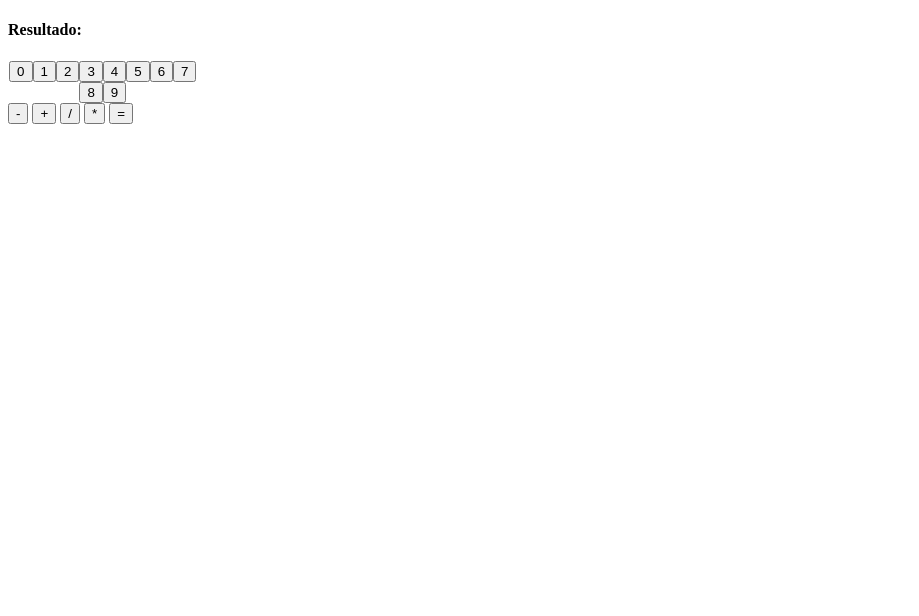
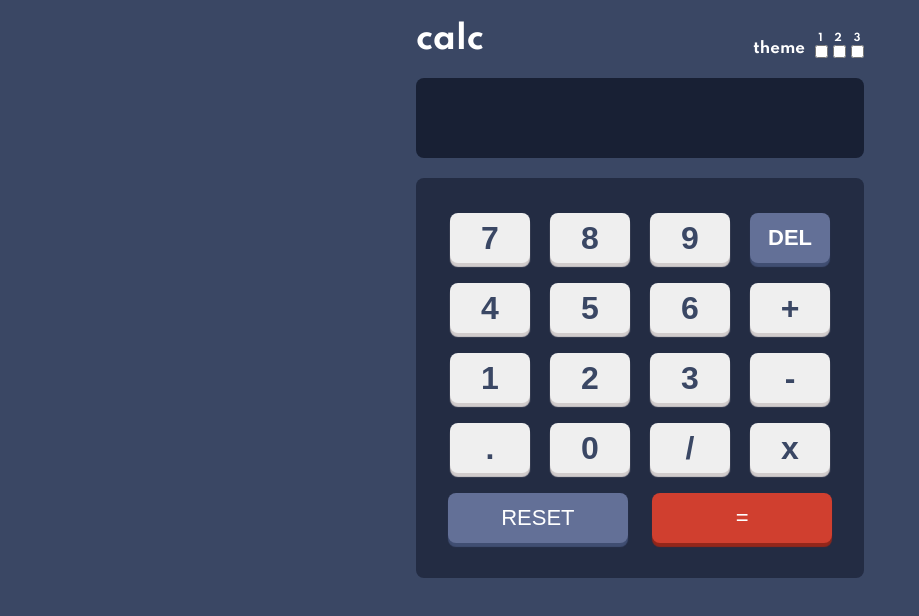
Before and after one commit to NatsuJr004/Calculadora-Design-FrontEnd-Mentor, a plain HTML site: page index.html in a window 1280 px wide. Shown: the whole page, without its empty margins (0-919 px from the left). Drawn offline with Linux system fonts and the light colour scheme.

Commit message:
fix UI nova

```diff
--- a/index.html
+++ b/index.html
@@ -5,33 +5,96 @@
   <meta http-equiv="X-UA-Compatible" content="IE=edge">
   <meta name="viewport" content="width=device-width, initial-scale=1.0">
   <link rel="stylesheet" href="style.css">
+
+  <!-- font  -->
+  <link rel="preconnect" href="https://fonts.googleapis.com">
+  <link rel="preconnect" href="https://fonts.gstatic.com" crossorigin>
+  <link href="https://fonts.googleapis.com/css2?family=Spartan:wght@700&display=swap" rel="stylesheet">
+
+
   <title>Calculadora</title>
 </head>
 <body>
 
-  <div id="res">
+  <div class="container_geral">
+    <div class="cont_header">
+
+      <h1>calc</h1>
+      <div class="cont_geral_themes">
+        <p id="title_themes">theme</p>
+        <div class="cont_conf_theme">
+          <span id="themes">
+            <p>1</p>
+            <p>2</p>
+            <p>3</p>
+          </span>
+          <span id="check_themes">
+            <input type="checkbox">
+            <input type="checkbox">
+            <input type="checkbox">
+          </span>
+        </div>
+      </div>
+    </div>
+
+    <div class="cont_display_resultado">
+      <p id="display"></p>
+    </div>
+
+    <div class="cont_teclado">
+      <div class="linha_teclado">
+        <button id="btn_7" onclick="pegaValor(7)">7</button>
+        <button id="btn_8" onclick="pegaValor(8)">8</button>
+        <button id="btn_9" onclick="pegaValor(9)">9</button>
+        <button id="btn_del" onclick="del()">DEL</button>
+      </div>
+
+      <div class="linha_teclado">
+        <button id="btn_4" onclick="pegaValor(4)">4</button>
+        <button id="btn_5" onclick="pegaValor(5)">5</button>
+        <button id="btn_6" onclick="pegaValor(6)">6</button>
+        <button id="btn_mais" onclick="pegaValor('+')">+</button>
+      </div>
+
+      <div class="linha_teclado">
+        <button id="btn_1" onclick="pegaValor(1)">1</button>
+        <button id="btn_2" onclick="pegaValor(2)">2</button>
+        <button id="btn_3" onclick="pegaValor(3)">3</button>
+        <button id="btn_menos" onclick="pegaValor('-')">-</button>
+      </div>
+
+      <div class="linha_teclado">
+        <button id="btn_ponto" onclick="">.</button>
+        <button id="btn_0" onclick="pegaValor(0)">0</button>
+        <button id="btn_divide" onclick="pegaValor('/')">/</button>
+        <button id="btn_multiplica" onclick="pegaValor('*')">x</button>
+      </div>
+
+      <div class="linha_teclado_ultima">
+        <button id="btn_reset" onclick="reset()">RESET</button>
+        <button id="btn_igual" onclick="res()">=</button>
+      </div>
+    </div>
+
+  </div>
+
+
+  <!-- <div id="res">
     <h4>Resultado:</h4>
     <p id="display"></p>
   </div>
 
   <div id="cont_numbers">
-    <button id="btn_0" onclick="pegaValor(0)">0</button>
-    <button id="btn_1" onclick="pegaValor(1)">1</button>
-    <button id="btn_2" onclick="pegaValor(2)">2</button>
-    <button id="btn_3" onclick="pegaValor(3)">3</button>
-    <button id="btn_4" onclick="pegaValor(4)">4</button>
-    <button id="btn_5" onclick="pegaValor(5)">5</button>
-    <button id="btn_6" onclick="pegaValor(6)">6</button>
-    <button id="btn_7" onclick="pegaValor(7)">7</button>
-    <button id="btn_8" onclick="pegaValor(8)">8</button>
-    <button id="btn_9" onclick="pegaValor(9)">9</button>
+
+
+
+
   </div>
 
-  <button id="btn_menos" onclick="pegaValor('-')">-</button>
-  <button id="btn_mais" onclick="pegaValor('+')">+</button>
-  <button id="btn_divide" onclick="pegaValor('/')">/</button>
-  <button id="btn_multiplica" onclick="pegaValor('*')">*</button>
-  <button id="btn_igual" onclick="res()">=</button>
+
+
+
+   -->
 
   <script src="main.js"></script>
 </body>
--- a/main.js
+++ b/main.js
@@ -37,3 +37,12 @@ function res(){
   display.innerText = eval(arr.join(''));
   arr = [];
 }
+
+function del(){
+  alert('Desculpe Mas Esse Botão Ainda Não Está Funcionando!')
+}
+
+function reset(){
+  arr = [];
+  display.innerText = 'Foi Resetado!';
+}
--- a/style.css
+++ b/style.css
@@ -1,6 +1,204 @@
-#cont_numbers{
-  width: 15%;
+*{
+  margin: 0px;
+  padding: 0px;
+  border: none;
+  box-sizing: border-box;
+}
+body{
+  background: var(--Very-dark-desaturated);
+  font-family: 'Spartan', sans-serif;
+}
+
+
+:root{
+/* ### Theme 1 */
+
+/* #### Backgrounds */
+
+--Very-dark-desaturated: hsl(222, 26%, 31%);
+--Very-dark-desaturated1: hsl(223, 31%, 20%);
+--Very-dark-desaturated2: hsl(224, 36%, 15%);
+
+/* #### Keys */
+
+--Desaturated-dark: hsl(225, 21%, 49%);
+--Desaturated-dark2: hsl(224, 28%, 35%);
+
+--Red: hsl(6, 63%, 50%);
+--Dark_red: hsl(6, 70%, 34%);
+
+--Light-grayish: hsl(30, 25%, 89%);
+--Grayish: hsl(28, 16%, 65%);
+
+/* #### Text */
+
+--Very-dark: hsl(221, 14%, 31%);
+--White: hsl(0, 0, 100%);
+
+/* ### Theme 2 */
+
+/* #### Backgrounds */
+
+--Light: hsl(0, 0%, 90%);
+--Grayish: hsl(0, 5%, 81%);
+--Very-light: hsl(0, 0%, 93%);
+
+/* #### Keys */
+
+--Dark-moderate: hsl(185, 42%, 37%);
+--Very-dark: hsl(185, 58%, 25%);
+
+--Orange: hsl(25, 98%, 40%);
+--Dark: hsl(25, 99%, 27%);
+
+--Light-grayish: hsl(45, 7%, 89%);
+--Dark-grayish: hsl(35, 11%, 61%);
+
+/* #### Text */
+
+--Very-dark: hsl(60, 10%, 19%);
+--White: hsl(0, 0, 100%);
+
+/* ### Theme 3 */
+
+/* #### Backgrounds */
+
+--Very-dark: hsl(268, 75%, 9%);
+--Very-dark: hsl(268, 71%, 12%);
+
+/* #### Keys */
+
+--Dark-violet: hsl(281, 89%, 26%);
+--Vivid-magenta: hsl(285, 91%, 52%);
+
+--Pure-cyan: hsl(176, 100%, 44%);
+--Soft-cyan: hsl(177, 92%, 70%);
+
+--Very-dark-violet: hsl(268, 47%, 21%);
+--Dark-magenta: hsl(290, 70%, 36%);
+
+/* #### Text */
+
+--Light-yellow: hsl(52, 100%, 62%);
+--Very-dark: hsl(198, 20%, 13%);
+--White: hsl(0, 0, 100%);
+}
+
+.cont_geral_themes {
   display: flex;
-  flex-wrap: wrap;
+  align-items: flex-end;
+}
+
+#title_themes{
+  font-size: 15px;
+  padding: 0px 10px 0px 0px;
+  color: white;
+}
+
+span#themes {
+  display: flex;
+  justify-content: space-around;
+  color: white;
+  font-size: 10px;
+  gap: 5px;
+}
+
+span#check_themes {
+  display: flex;
+  justify-content: space-around;
+  gap: 5px;
+}
+
+.container_geral{
+  width: 35%;
+  margin: auto;
+}
+
+.cont_header {
+  display: flex;
+  justify-content: space-between;
+  margin: 20px 0;
+}
+
+.cont_header h1 {
+  color: white;
+}
+
+.cont_display_resultado {
+  background: var(--Very-dark-desaturated2);
+  color: white;
+  font-size: 32px;
+  font-weight: 700;
+  height: 80px;
+  border-radius: 8px;
+  display: flex;
+  justify-content: flex-end;
+  align-items: center;
+}
+
+.cont_display_resultado p {
+  padding-right: 30px;
+}
+
+.cont_teclado {
+  background: var(--Very-dark-desaturated1);
+  margin-top: 20px;
+  border-radius: 8px;
+  display: flex;
+  flex-direction: column;
+  align-items: center;
+  justify-content: center;
+  height: 400px;
+}
+
+.linha_teclado {
+  display: flex;
+}
+
+.linha_teclado button {
+  width: 80px;
+  height: 50px;
+  margin: 10px;
+  border-radius: 8px;
+  box-shadow: 0px 4px 1px var(--Grayish);
+  font-size: 32px;
+  font-weight: 700;
+  color: var(--Very-dark-desaturated);
+  cursor: pointer;
+  display: flex;
+  align-items: center;
   justify-content: center;
 }
+
+button#btn_del {
+  background: var(--Desaturated-dark);
+  color: white;
+  box-shadow: 0px 4px 1px var(--Desaturated-dark2);
+  font-size: 22px;
+  width: 80px;
+  height: 50px;
+}
+
+
+
+.linha_teclado_ultima button {
+  width: 180px;
+  height: 50px;
+  border-radius: 8px;
+  box-shadow: 0px 4px 1px var(--Grayish);
+  margin: 10px;
+}
+
+button#btn_reset {
+  background: var(--Desaturated-dark);
+  color: white;
+  box-shadow: 0px 4px 1px var(--Desaturated-dark2);
+  font-size: 22px;
+}
+
+button#btn_igual {
+  background: var(--Red);
+  color: white;
+  box-shadow: 0px 4px 1px var(--Dark_red);
+  font-size: 22px;
+}
```
Also changed, not shown: design/desktop-design-theme-1.jpg (added), design/desktop-design-theme-2.jpg (added), design/desktop-design-theme-3.jpg (added), design/desktop-preview.jpg (added), design/mobile-design-theme-1.jpg (added), design/mobile-design-theme-2.jpg (added), design/mobile-design-theme-3.jpg (added), images/favicon-32x32.png (added), 4 other files.
